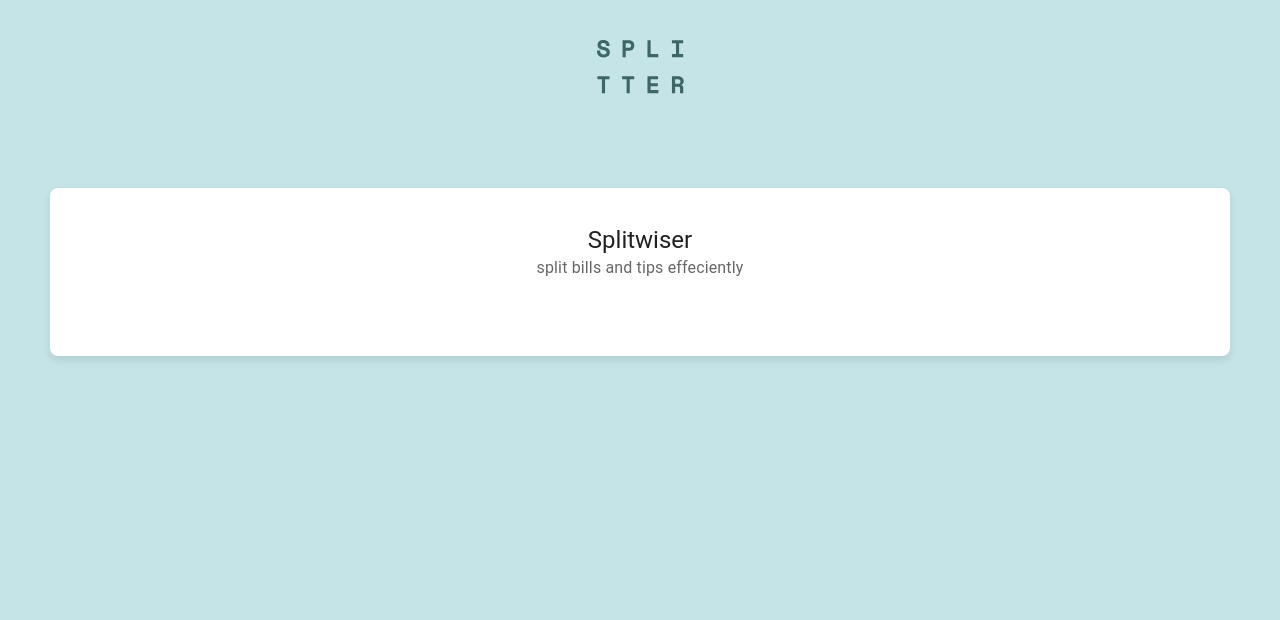
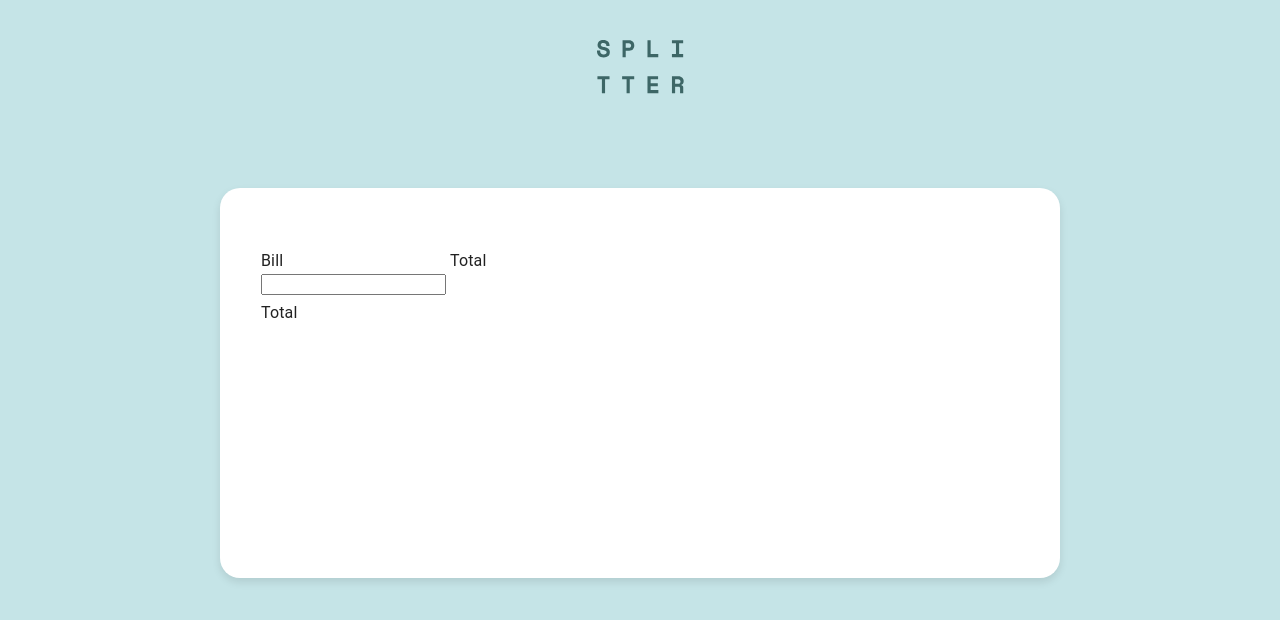
Before and after one commit to deepj98/Tip_calculator, a React (Create React App) app in the folder frontend/: page / in a window 1280 px wide. Shown: the top 620 px of the page. Built offline with nearby package versions, Linux system fonts and the light colour scheme.

Commit message:
improved layout

```diff
--- a/frontend/src/components/dashboard.js
+++ b/frontend/src/components/dashboard.js
@@ -8,20 +8,42 @@
 const Dashboard = () => (
     <div style={styles.container}>
 
-        <div style={styles.logoContainerContainer}>
+        <div>
             <img src={splitwiser_logo} alt='spliwiser logo' style={styles.Logo}/>
         </div>
 
-        <div >
-
+        <div>
         <Card style={styles.Card}>
 
-            <CardHeader
-                title="Splitwiser"
-                subheader="split bills and tips effeciently" />
+            <CardContent>
+                <table style={styles.contentTable}>
 
-            <CardContent>
-                <Typography style={styles.cardcontent} />
+                <div style={styles.leftColumn}>
+                    <tr>
+                        <td>
+                                <Typography>Bill</Typography>
+                                <input type='text'></input>
+                        </td>
+                        <td style={styles.rightColumn}>
+                            <Typography>Total</Typography>
+
+
+                        </td>
+                    </tr>
+                    </div>
+
+                    <div style={styles.rightColumn}>
+                    <tr>
+                        <td>
+                            <Typography>Total</Typography>
+
+
+                        </td>
+                    </tr>
+                    </div>
+
+                </table>
+
             </CardContent>
 
 
@@ -44,9 +66,7 @@
 
 
     },
-    logoContainer:{
-        margin: '40px auto',
-    },
+
     Logo:{
         display: 'inline-block',
         margin: '40px auto',
@@ -55,18 +75,29 @@
 
 
     Card: {
-        margin: '50px 50px 50px 50px',
+        width: '800px',
+        height:'350px',
+        margin: '50px auto',
         padding: '20px',
         boxShadow: '0 4px 8px rgba(0, 0, 0, 0.1)',
         backgroundColor: '#ffffff',
-        borderRadius: '8px',
+        borderRadius: '20px',
     },
 
-    cardtitle: {
-        fontSize: '24px',
+    cardcontent: {
     },
-    cardcontent: {
 
+    contentTable: {
+        width: '100%',
+        marginTop: '20px',
+    },
+
+    leftColumn:{
+        height:'100%',
+        textAlign: 'left',
+    },
+    rightColumn:{
+        textAlign: 'right',
     }
 
 }
```
